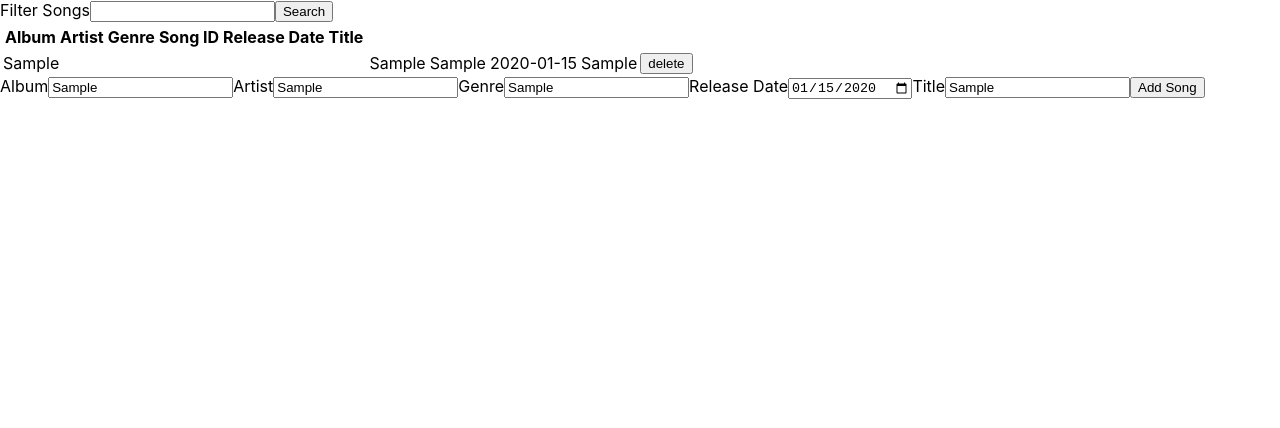
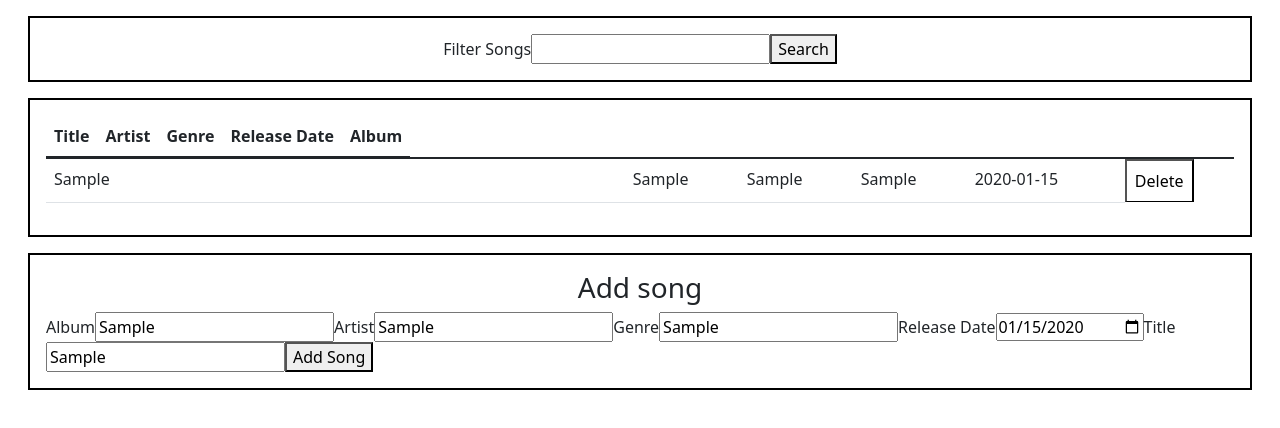
Before and after one commit to elijahrosett/Music_Library_Frontend, a React (Create React App) app: page / in a window 1280 px wide. Both pictures are taken after typing "Sample", "Sample", "Sample", "2020-01-15", "Sample" into the empty fields and a click on the button "Add Song". Shown: the top 428 px of the page. Built offline with nearby package versions, Linux system fonts and the light colour scheme; no server answers.

Commit message:
Added bootstrap and cleaned up the look of the application

```diff
--- a/package.json
+++ b/package.json
@@ -7,6 +7,7 @@
     "@testing-library/react": "^13.2.0",
     "@testing-library/user-event": "^13.5.0",
     "axios": "^0.27.2",
+    "bootstrap": "^5.1.3",
     "react": "^18.1.0",
     "react-dom": "^18.1.0",
     "react-scripts": "5.0.1",
--- a/src/App.css
+++ b/src/App.css
@@ -36,3 +36,18 @@
     transform: rotate(360deg);
   }
 }
+
+.table_layout {
+  table-layout: fixed;
+}
+
+.border_box{
+  border: 2px;
+  border-style: solid;
+  border-color: black;
+  margin: 1em;
+  padding: 1em;
+}
+.table2{
+  display: table-header-group;
+}
--- a/src/App.js
+++ b/src/App.js
@@ -6,13 +6,25 @@ import AddSong from './Components/DisplayMusic/AddSong/AddSong';
 import SearchBar from './Components/DisplayMusic/SearchBar/SearchBar';
 
 
+
 function App() {
 const [music, setMusic] = useState([]);
+const [song, setSong] =useState()
 
 async function addNewSong(song){
   let tempSong = [...music, song];
   setMusic(tempSong);
   let response = await axios.post('http://127.0.0.1:8000/api/music/', song);
+  if (response.status ===201){
+    await getAllMusic()
+  }
+
+}
+
+async function deleteSong(song){
+  let songToDelete = [song];
+  setSong(songToDelete);
+  let response = await axios.delete('http://127.0.0.1:8000/api/music/', songToDelete);
   if (response.status ===201){
     await getAllMusic()
   }
@@ -63,10 +75,21 @@ catch (ex) {
 
 
   return (
-    <div>
+    <div className='container-fluid'>
+      <div className='border_box'>
+        <div className="d-flex justify-content-center">
       <SearchBar filterMusic={filterMusic} />
-      <DisplayMusic music={music} />
+      </div>
+      </div>
+      <div className='border_box'>
+      <DisplayMusic music={music} deleteSong={deleteSong} />
+      </div>
+      <div className='border_box'>
+        <div className="d-flex justify-content-center">
+      <h3>Add song</h3>
+      </div>
       <AddSong addNewSong={addNewSong}/>
+      </div>
 
 
 
--- a/src/Components/DisplayMusic/DisplayMusic.jsx
+++ b/src/Components/DisplayMusic/DisplayMusic.jsx
@@ -2,31 +2,33 @@
 
 const DisplayMusic = (props) => {
 
+    function handleClick(song){
+        alert(song)
+    }
 
     return (
-        <div>
-            <table>
+            <table className="table" >
                 <thread>
                  <tr>
-                    <th>Album</th>
-                    <th>Artist</th>
-                    <th>Genre</th>
-                    <th>Song ID</th>
-                    <th>Release Date</th>
-                    <th>Title</th>
+                    <th scope="col">Title</th>
+                    <th scope="col">Artist</th>
+                    <th scope="col">Genre</th>
+                    <th scope="col">Release Date</th>
+                    <th scope="col">Album</th>
                  </tr>
                 </thread>
                 <tbody>
+                        {props.music.map((song, index) => {
+                            return (
 
-                    {props.music.map((song) => {
-                        return (
-                            <tr>
+                              <tr key={index + 1}>
+                                  <td>{song.title}</td>
                                   <td>{song.album}</td>
                                   <td>{song.artist}</td>
                                   <td>{song.genre}</td>
                                   <td>{song.release_date}</td>
-                                <td>{song.title}</td>
-                                <button>delete</button>
+                                    <button>Delete</button>
+
                             </tr>
                             )
                     }
@@ -34,7 +36,6 @@ const DisplayMusic = (props) => {
 
                 </tbody>
     </table>
-        </div>
 
 
     );}
--- a/src/index.js
+++ b/src/index.js
@@ -2,6 +2,7 @@ import React from 'react';
 import ReactDOM from 'react-dom/client';
 import './index.css';
 import App from './App';
+import 'bootstrap/dist/css/bootstrap.min.css';
 
 
 const root = ReactDOM.createRoot(document.getElementById('root'));
```
Also changed, not shown: 1 other file (tests, documents, lock files or other folders). Lines whose indentation alone changed are shown as unchanged.
